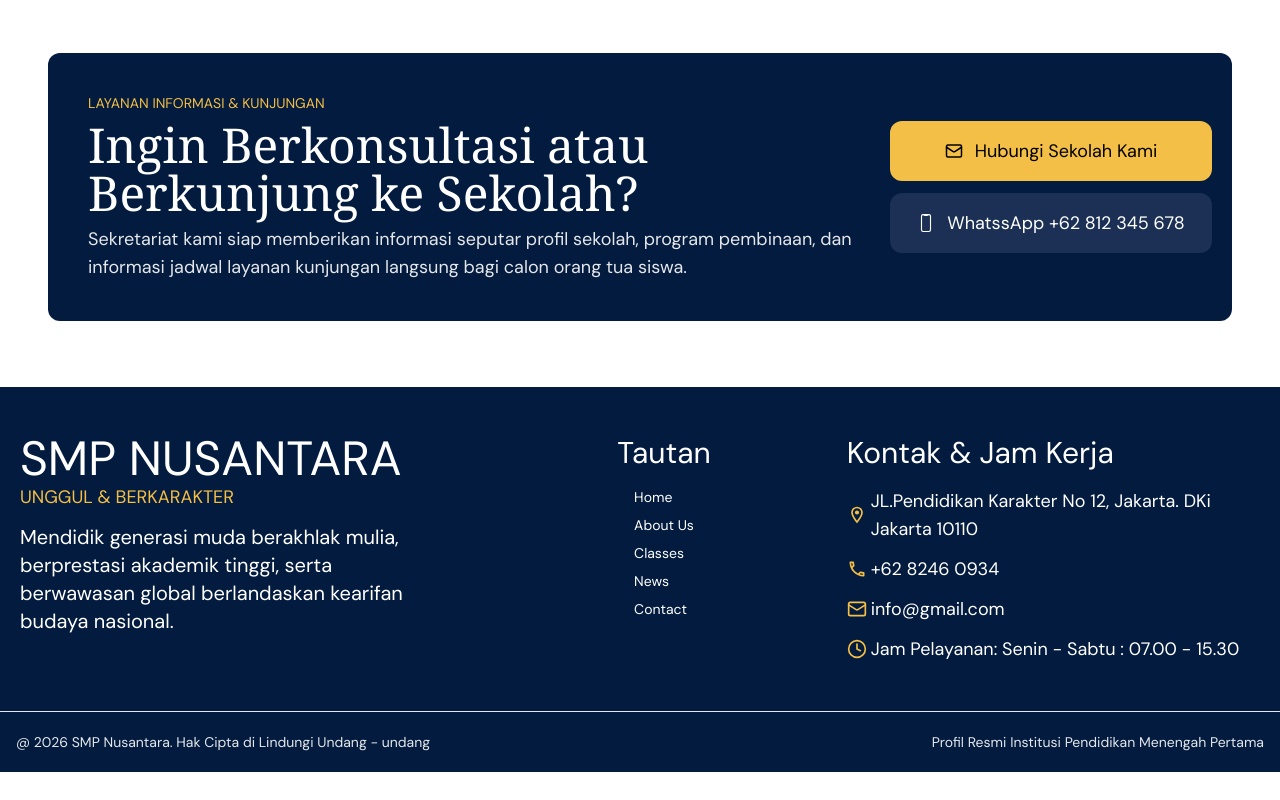
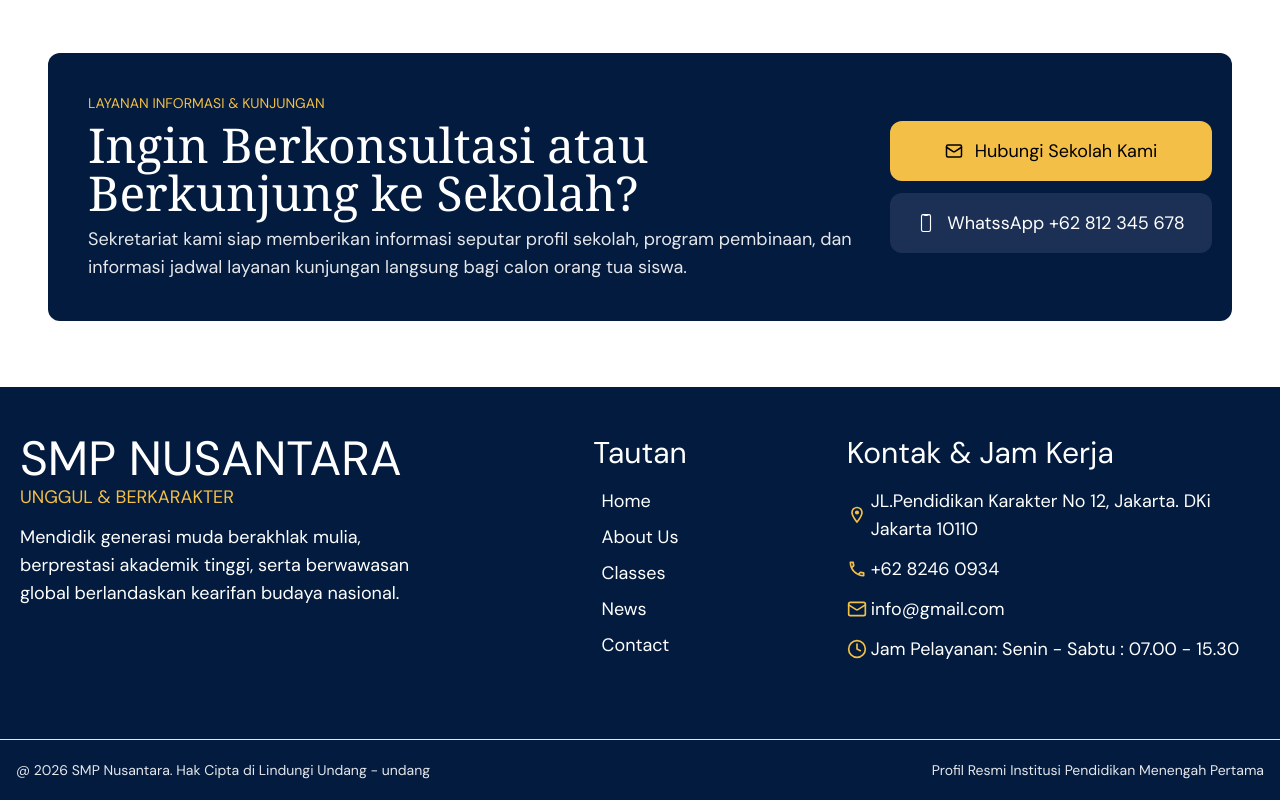
Before and after one commit to Satria15255/cms-school-website, a React (Vite) app: page / in a window 1280 px wide. Shown: the part 5589-6389 px from the top of the page. Before the commit the page ends 6361 px from the top, so only its background shows below. Built offline with nearby package versions, Linux system fonts and the light colour scheme.

Commit message:
added scroill to top function

```diff
--- a/src/App.tsx
+++ b/src/App.tsx
@@ -8,10 +8,13 @@ import NewsDetailPages from "@/pages/newsdetail/NewsDetailPages";
 import ContactPages from "@/pages/contact/ContactPages";
 import "./App.css";
 import { Routes, Route } from "react-router-dom";
+import ScrollToTop from "@/components/common/ScrollToTop";
 
 function App() {
   return (
     <div>
+      <ScrollToTop />
+
       <Navbar />
       <Routes>
         <Route path="/" element={<HomePage />} />
--- /dev/null
+++ b/src/components/common/ScrollToTop.jsx
@@ -0,0 +1,17 @@
+import { useEffect } from "react";
+import { useLocation } from "react-router-dom";
+
+const ScrollToTop = () => {
+    const location = useLocation();
+
+    useEffect(() => {
+        window.scrollTo({
+            top: 0,
+            behavior: "smooth",
+        });
+    }, [location]);
+
+    return null;
+};
+
+export default ScrollToTop;
--- a/src/components/layout/Footer.tsx
+++ b/src/components/layout/Footer.tsx
@@ -1,7 +1,10 @@
 import { MdOutlineLocationOn, MdOutlineLocalPhone } from "react-icons/md";
 import { LuClock, LuMail } from "react-icons/lu";
+import { useNavigate } from "react-router-dom";
 
 const Footer = () => {
+	const navigate = useNavigate();
+
 	return (
 		<div className="bg-[#021B3E] min-h-50   w-full">
 			<div className="grid grid-cols-1 md:grid-cols-3 h-full w-full p-5 space-y-8 justify-between items-start py-12">
@@ -13,23 +16,48 @@ const Footer = () => {
 							UNGGUL & BERKARAKTER
 						</span>
 					</h1>
-					<p className="text-sm md:text-xs lg:lg:text-xl max-w-lg ">
+					<p className="text-sm md:text-xs xl:text-lg 2xl:lg:text-xl max-w-lg ">
 						{" "}
 						Mendidik generasi muda berakhlak mulia, berprestasi
 						akademik tinggi, serta berwawasan global berlandaskan
 						kearifan budaya nasional.
 					</p>
 				</div>
-				<div className="flex flex-col lg:pl-12 md:items-center text-left gap-3 text-white text-sm lg:text-lg">
+				<div className="flex flex-col  md:items-center text-left gap-3 text-white text-sm lg:text-lg">
 					<h1 className="text-2xl md:text-xl lg:text-3xl font-semibold h-10">
 						Tautan
 					</h1>
-					<div className="text-left space-y-2 text-sm md:text-xs lg:text-sm">
-						<ul>Home</ul>
-						<ul>About Us</ul>
-						<ul>Classes</ul>
-						<ul>News</ul>
-						<ul>Contact</ul>
+					<div className="text-left space-y-2 text-sm md:text-xs lg:text-lg">
+						<ul
+							className="hover:text-[#F4BF46] transition duration-200 cursor-pointer"
+							onClick={() => navigate("/")}
+						>
+							Home
+						</ul>
+						<ul
+							className="hover:text-[#F4BF46] transition duration-200 cursor-pointer"
+							onClick={() => navigate("/about-us")}
+						>
+							About Us
+						</ul>
+						<ul
+							className="hover:text-[#F4BF46] transition duration-200 cursor-pointer"
+							onClick={() => navigate("/class-list")}
+						>
+							Classes
+						</ul>
+						<ul
+							className="hover:text-[#F4BF46] transition duration-200 cursor-pointer"
+							onClick={() => navigate("/news")}
+						>
+							News
+						</ul>
+						<ul
+							className="hover:text-[#F4BF46] transition duration-200 cursor-pointer"
+							onClick={() => navigate("/contact")}
+						>
+							Contact
+						</ul>
 					</div>
 				</div>
 				<div className="flex flex-col gap-3 text-white text-sm md:text-xs lg:text-lg">
--- a/src/pages/newsdetail/section/Header.tsx
+++ b/src/pages/newsdetail/section/Header.tsx
@@ -25,7 +25,7 @@ const Header = ({ news }: { news: NewsItem }) => {
 				{" / "}
 				<span className="text-gray-800">{news.title}</span>
 			</nav>
-			<div className="w-full flex justify-start ">
+			<div className="w-full flex justify-start md:hidden">
 				<Link
 					to="/news"
 					className="inline-flex items-center bg-blue-100 px-2 rounded-2xl font-semibold gap-2 font-medium
@@ -45,7 +45,7 @@ const Header = ({ news }: { news: NewsItem }) => {
 					{news.category}
 				</span>
 
-				<h1 className="text-3xl lg:text-7xl font-serif text-[#021B3E]">
+				<h1 className="text-3xl lg:text-6xl font-serif text-[#021B3E]">
 					{news.title}
 				</h1>
 
@@ -53,9 +53,9 @@ const Header = ({ news }: { news: NewsItem }) => {
 					{news.description}
 				</p>
 			</div>
-			<div className=" lg:my-8 h-1 w-20 rounded-full bg-amber-400" />
+			<div className="my-4 2xl:my-8 h-1 w-20 rounded-full bg-amber-400" />
 
-			<div className="bg-blue-100 w-full p-3 md:p-5 flex flex-col md:flex-row items-center my-6 md:my-12 rounded-xl">
+			<div className="bg-blue-100 w-full p-3 md:p-5 flex flex-col md:flex-row items-center my-6 2xl:my-12 rounded-xl">
 				<div className="flex items-center gap-3 w-full">
 					<span className="bg-[#021B3E] p-3 rounded-full text-xl lg:text-3xl text-white">
 						<AiTwotoneSound />
--- a/src/pages/newsdetail/section/HumasContact.tsx
+++ b/src/pages/newsdetail/section/HumasContact.tsx
@@ -30,10 +30,10 @@ export const HumasContactSection = () => {
 						{" "}
 						PORTAL KOMUNIKASI PUBLIK
 					</p>
-					<h1 className="text-3xl lg:text-7xl font-serif text-white">
+					<h1 className="text-3xl lg:text-6xl font-serif text-white">
 						Memerlukan Konfirmasi atau Peliputan Kegiatan?
 					</h1>
-					<p className="text-sm lg:text-2xl max-w-7xl text-gray-200">
+					<p className="text-sm xl:text-lg 2xl:text-2xl max-w-7xl text-gray-200">
 						Tim Humas SMP Nusantara siap melayani konfirmasi data
 						warta, jadwal kunjungan studi tiru, maupun permohonan
 						narasumber riset pelajar.
```
